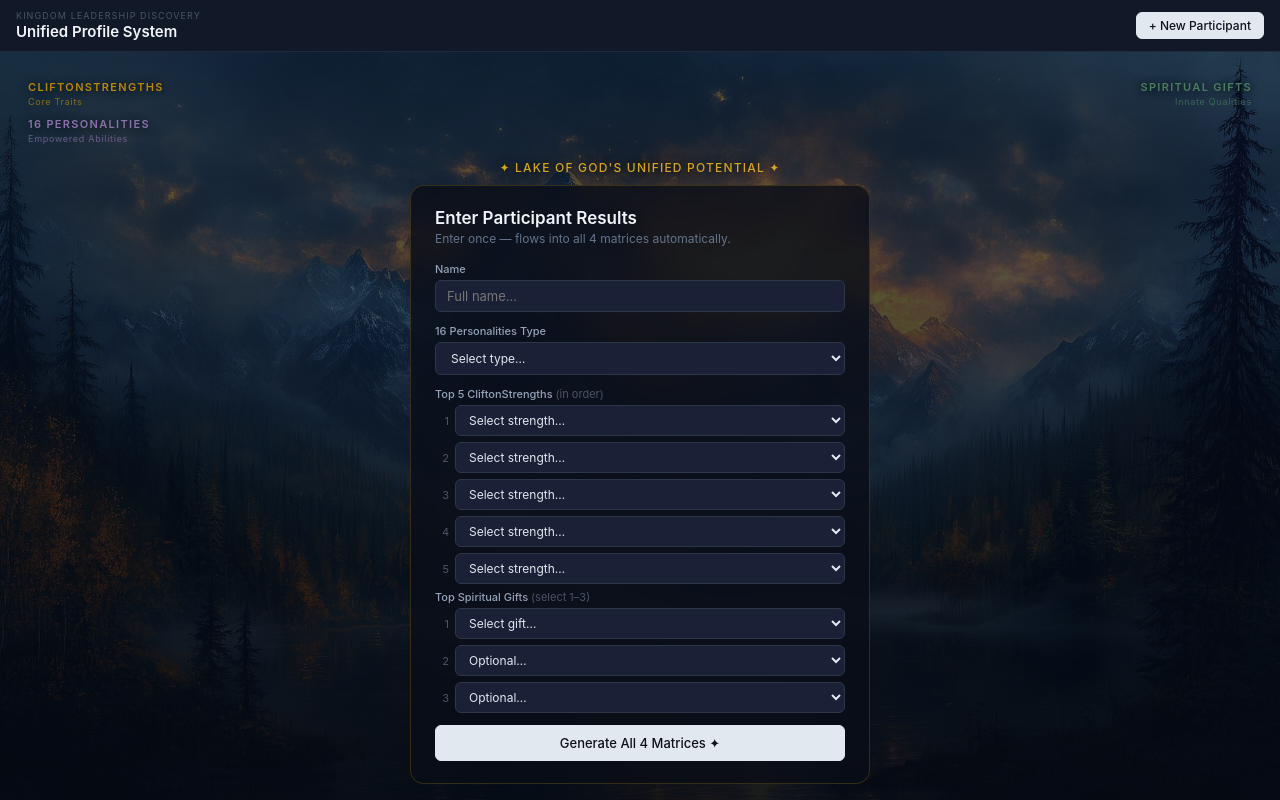
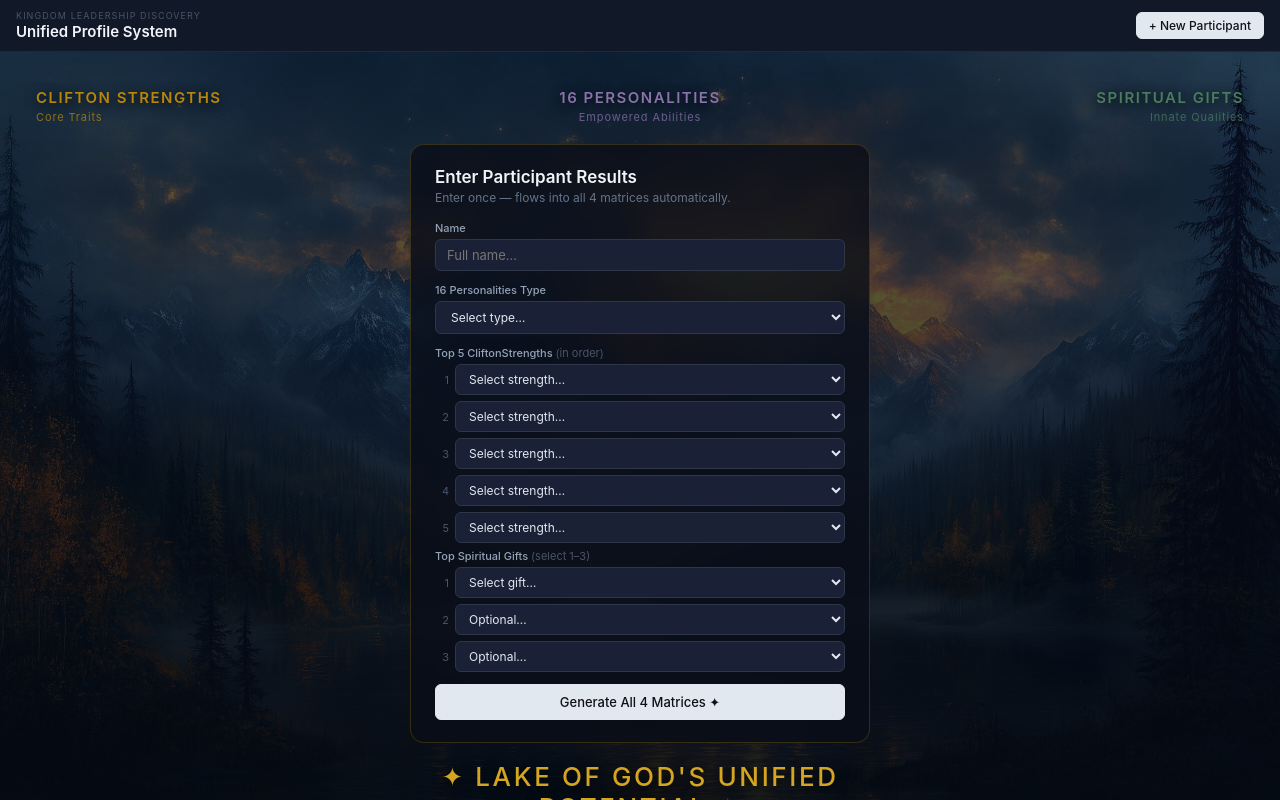
Before and after one commit to lme2ifp-inherit/Kingdom-Leadership, a plain HTML site: page index.html in a window 1280 px wide. Drawn offline with Linux system fonts and the light colour scheme.

Commit message:
Version 2 final update

```diff
--- a/index.html
+++ b/index.html
@@ -288,21 +288,22 @@ function buildEntry() {
   return `<div style="flex:1;overflow-y:auto;position:relative;background-image:url('/bg.jpg');background-size:cover;background-position:center center;min-height:100%;">
     <div style="position:absolute;inset:0;background:linear-gradient(to bottom,rgba(8,14,24,0.6) 0%,rgba(5,10,18,0.75) 60%,rgba(5,10,18,0.92) 100%);pointer-events:none;"></div>
     <div style="position:relative;z-index:1;padding:20px;">
-    <!-- Mountain labels -->
-    <div style="display:flex;justify-content:space-between;padding:8px 8px 16px;pointer-events:none;">
-      <div>
-        <div style="font-size:11px;font-weight:600;letter-spacing:0.12em;text-transform:uppercase;color:#B8860B;text-shadow:0 1px 8px rgba(0,0,0,0.9);">CliftonStrengths</div>
-        <div style="font-size:9px;color:#B8860B;opacity:0.7;letter-spacing:0.08em;margin-top:2px;">Core Traits</div>
-        <div style="font-size:11px;font-weight:600;letter-spacing:0.12em;text-transform:uppercase;color:#8a72aa;text-shadow:0 1px 8px rgba(0,0,0,0.9);margin-top:10px;">16 Personalities</div>
-        <div style="font-size:9px;color:#8a72aa;opacity:0.7;letter-spacing:0.08em;margin-top:2px;">Empowered Abilities</div>
+    <!-- Matrix labels evenly spaced across top -->
+    <div style="display:flex;justify-content:space-between;align-items:flex-start;padding:16px 16px 20px;pointer-events:none;">
+      <div style="text-align:left;flex:1;">
+        <div style="font-size:15px;font-weight:600;letter-spacing:0.1em;text-transform:uppercase;color:#B8860B;text-shadow:0 2px 12px rgba(0,0,0,0.95);">Clifton Strengths</div>
+        <div style="font-size:11px;color:#B8860B;opacity:0.75;letter-spacing:0.08em;margin-top:3px;">Core Traits</div>
       </div>
-      <div style="text-align:right;">
-        <div style="font-size:11px;font-weight:600;letter-spacing:0.12em;text-transform:uppercase;color:#4A7C5E;text-shadow:0 1px 8px rgba(0,0,0,0.9);">Spiritual Gifts</div>
-        <div style="font-size:9px;color:#4A7C5E;opacity:0.7;letter-spacing:0.08em;margin-top:2px;">Innate Qualities</div>
+      <div style="text-align:center;flex:1;">
+        <div style="font-size:15px;font-weight:600;letter-spacing:0.1em;text-transform:uppercase;color:#8a72aa;text-shadow:0 2px 12px rgba(0,0,0,0.95);">16 Personalities</div>
+        <div style="font-size:11px;color:#8a72aa;opacity:0.75;letter-spacing:0.08em;margin-top:3px;">Empowered Abilities</div>
+      </div>
+      <div style="text-align:right;flex:1;">
+        <div style="font-size:15px;font-weight:600;letter-spacing:0.1em;text-transform:uppercase;color:#4A7C5E;text-shadow:0 2px 12px rgba(0,0,0,0.95);">Spiritual Gifts</div>
+        <div style="font-size:11px;color:#4A7C5E;opacity:0.75;letter-spacing:0.08em;margin-top:3px;">Innate Qualities</div>
       </div>
     </div>
     <div style="max-width:460px;margin:0 auto;">
-    <div style="font-size:12px;font-weight:500;letter-spacing:0.1em;color:#d4a520;text-align:center;margin-bottom:10px;text-shadow:0 1px 10px rgba(0,0,0,0.9);text-transform:uppercase;">✦ Lake of God's Unified Potential ✦</div>
     <div style="background:rgba(10,14,24,0.78);backdrop-filter:blur(14px);-webkit-backdrop-filter:blur(14px);border:1px solid rgba(184,134,11,0.25);border-radius:14px;padding:22px 24px;">
       <div style="font-size:17px;font-weight:600;color:#f1f5f9;margin-bottom:3px">Enter Participant Results</div>
       <div style="font-size:12px;color:#64748b;margin-bottom:16px">Enter once — flows into all 4 matrices automatically.</div>
@@ -351,7 +352,8 @@ function buildEntry() {
 
       <button class="btn btn-primary" id="btnGenerate" style="width:100%;padding:9px;font-size:13px;margin-top:6px">Generate All 4 Matrices ✦</button>
     </div>
-  </div>`;
+    <div style="font-size:26px;font-weight:500;letter-spacing:0.1em;color:#d4a520;text-align:center;margin-top:18px;text-shadow:0 2px 14px rgba(0,0,0,0.95);text-transform:uppercase;">✦ Lake of God's Unified Potential ✦</div>
+  </div></div></div>`;
 }
 
 function buildProfile(p) {
```
